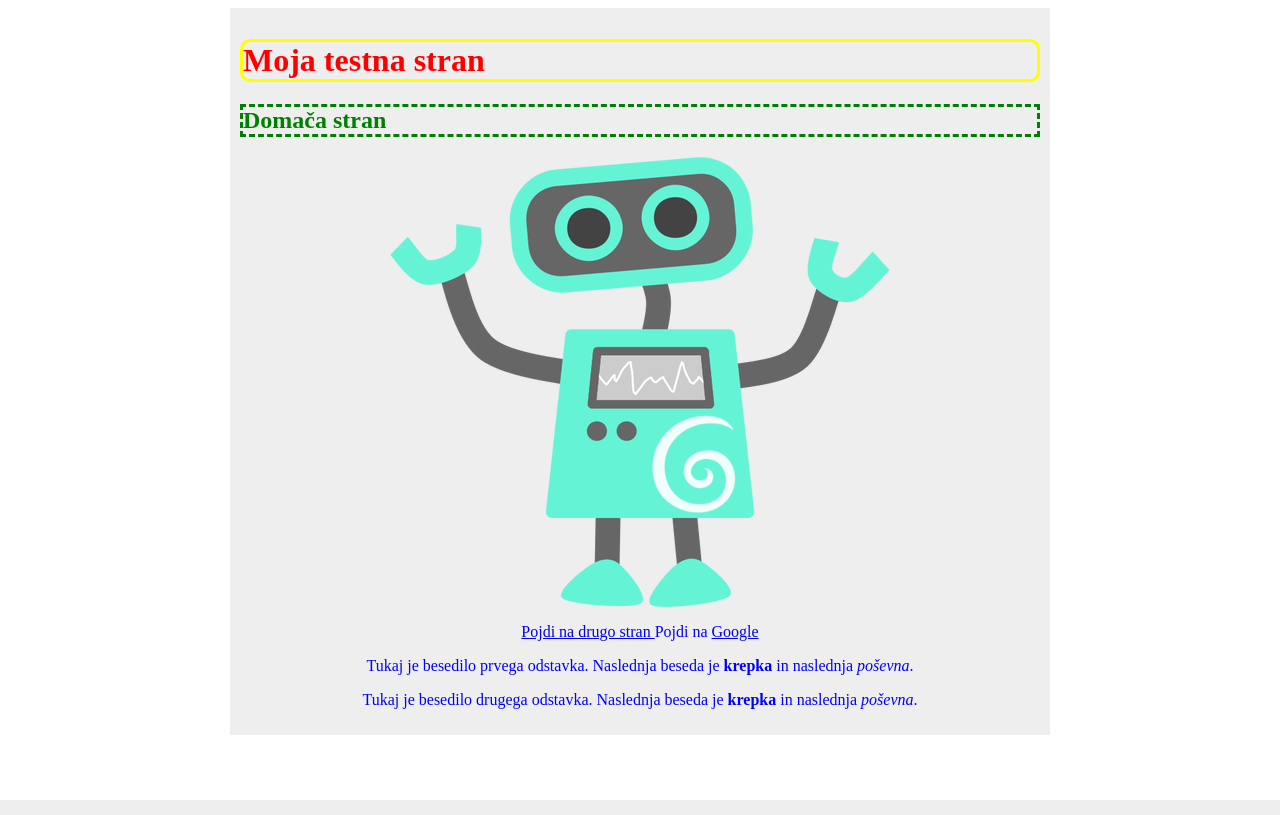
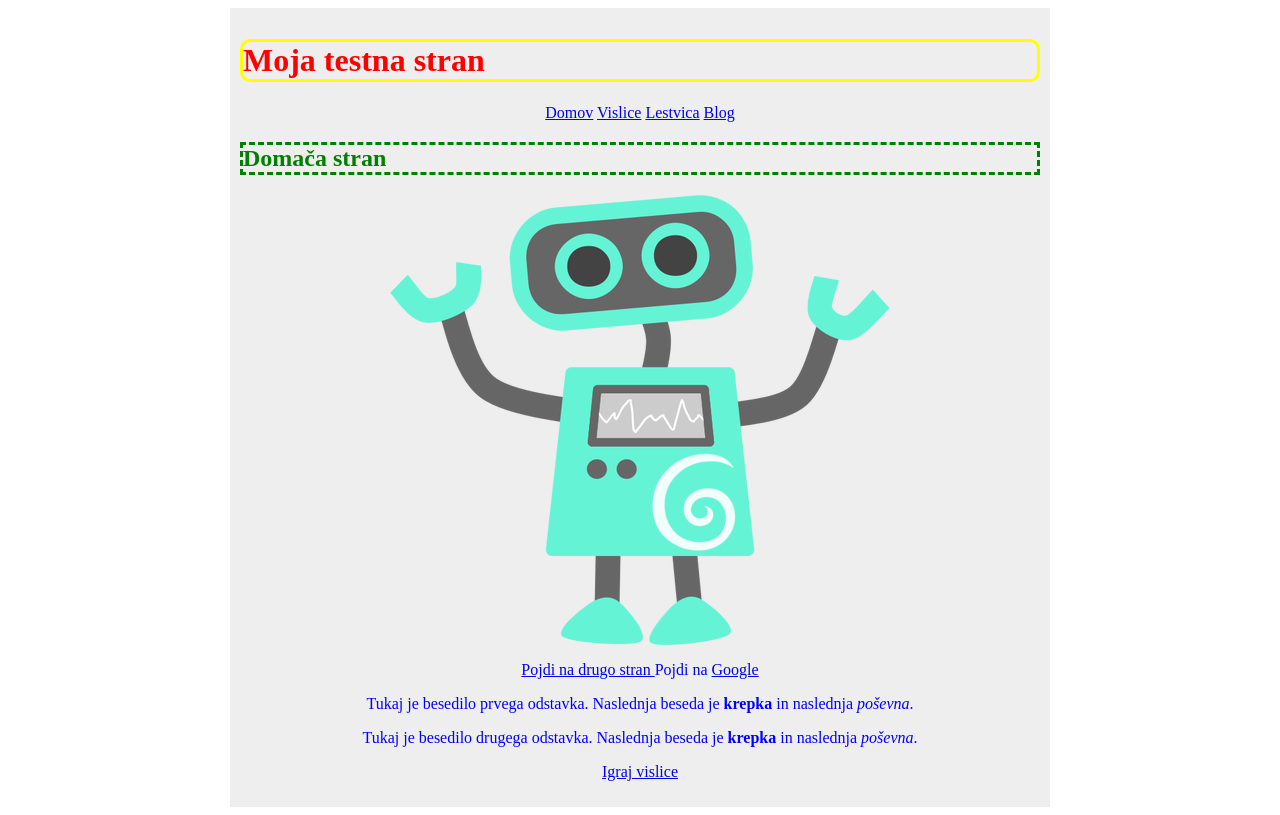
Before and after one commit to uporabniskoime77/prva-spletna-stran, a Flask app: page / in a window 1280 px wide. Run offline with Flask 2, Linux system fonts and the light colour scheme.

Commit message:
Kar smo delali 13.2.2018

```diff
--- a/baza.py
+++ b/baza.py
@@ -9,6 +9,8 @@
     povezava.execute("CREATE TABLE Users (id int, username varchar(100))")
     povezava.execute(
         "CREATE TABLE Scores (user_id int, napake int, beseda varchar(100))")
+    povezava.commit()
+    povezava.close()
 
 
 def dobi_najboljse():
@@ -23,8 +25,18 @@
     return rezultat.fetchmany(10)
 
 
+def vstavi_novega_uporabnika(user_id, username):
+    povezava = sqlite3.connect(IME_BAZE)
+    povezava.execute(
+        "INSERT INTO Users VALUES (?, ?)", (user_id, username))
+    povezava.commit()
+    povezava.close()
+
+
 def vstavi_novo_igro(user_id, napake, beseda):
     """ Vstavi novo igro v tabelo Scores. """
     povezava = sqlite3.connect(IME_BAZE)
     povezava.execute(
         "INSERT INTO Scores VALUES (?, ?, ?)", (user_id, napake, beseda))
+    povezava.commit()
+    povezava.close()
--- a/main.py
+++ b/main.py
@@ -6,8 +6,12 @@
 from flask import make_response
 from flask import request
 from flask import session
+
+import baza
+
 app = Flask(__name__)
 app.secret_key = "akshfdgas"
+ascii_crke = ascii_lowercase + "čžš"
 
 @app.route("/")
 def index():
@@ -27,11 +31,12 @@
         if crka not in session['ugibal']:
             break
     else:
+        baza.vstavi_novo_igro(1, session['slika'], session['beseda'])
         return render_template('zmaga.html', session=session)
 
     return render_template(
         "vislice.html", session=session,
-        vse_crke=ascii_lowercase)
+        vse_crke=ascii_crke)
 
 @app.route("/vislice")
 def vislice():
@@ -41,7 +46,7 @@
             session['beseda'] = besede.readline().strip()
     session['slika'] = 0
     session['ugibal'] = ''
-    return render_template("vislice.html", session=session, vse_crke=ascii_lowercase)
+    return render_template("vislice.html", session=session, vse_crke=ascii_crke)
 
 @app.route("/blog/<int:st_blog>")
 def blog(st_blog):
@@ -52,5 +57,10 @@
     result.set_cookie("blog_stevilka", str(st_blog))
     return result
 
+@app.route("/lestvica")
+def lestvica():
+    najboljsi = baza.dobi_najboljse()
+    return render_template("lestvica.html", najboljsi=najboljsi)
+
 if __name__ == "__main__":
     app.run(host="0.0.0.0")
--- a/templates/domaca_stran.html
+++ b/templates/domaca_stran.html
@@ -16,4 +16,7 @@
     <p>
         Tukaj je besedilo drugega odstavka. Naslednja beseda je <b>krepka</b> in naslednja <i>poševna</i>.
     </p>
+    <p>
+        <a href="/vislice"> Igraj vislice </a>
+    </p>
 {% endblock %}
--- a/templates/shema.html
+++ b/templates/shema.html
@@ -30,6 +30,12 @@
     <h1>
         Moja testna stran
     </h1>
+    <p>
+        <a href="/">Domov</a>
+        <a href="/vislice">Vislice</a>
+        <a href="/lestvica">Lestvica</a>
+        <a href="/druga_stran">Blog</a>
+    </p>
     <h2>
         {% block podnaslov %}
         {% endblock %}
--- a/templates/zmaga.html
+++ b/templates/zmaga.html
@@ -8,4 +8,7 @@
     </p>
     <p>
         <a href="/vislice">Igraj novo igro</a>
+        <br>
+        <a href="/lestvica">Poglej lestvico najboljših </a>
+    </p>
 {% endblock %}
```
